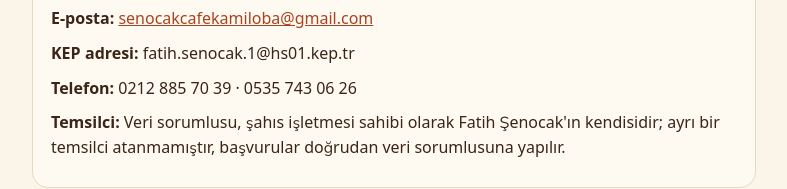
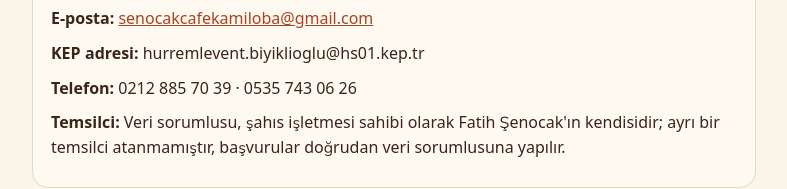
Before and after one commit to leventbiyiklioglu/senocak-cafe, a plain HTML site: page aydinlatma.html in a window 1280 px wide. Shown: the part 398-587 px from the top of the page, without its empty margins (246-1033 px from the left). Drawn offline with Linux system fonts and the light colour scheme.

Commit message:
Aydınlatma metni: KEP adresi güncellendi

```diff
--- a/aydinlatma.html
+++ b/aydinlatma.html
@@ -40,7 +40,7 @@
 <p><b>Adres:</b> Kamiloba Mah. İstanbul Cad. No:426A, Kumburgaz, Büyükçekmece/İstanbul</p>
 <p><b>Vergi dairesi / no:</b> Silivri Vergi Dairesi · 20747466792</p>
 <p><b>E-posta:</b> <a href="mailto:senocakcafekamiloba@gmail.com">senocakcafekamiloba@gmail.com</a></p>
-<p><b>KEP adresi:</b> fatih.senocak.1@hs01.kep.tr</p>
+<p><b>KEP adresi:</b> hurremlevent.biyiklioglu@hs01.kep.tr</p>
 <p><b>Telefon:</b> 0212 885 70 39 · 0535 743 06 26</p>
 <p><b>Temsilci:</b> Veri sorumlusu, şahıs işletmesi sahibi olarak Fatih Şenocak'ın kendisidir; ayrı bir temsilci atanmamıştır, başvurular doğrudan veri sorumlusuna yapılır.</p>
 </div>
@@ -130,7 +130,7 @@
 <p>Başvurunuzu Türkçe ve yazılı olarak; adınız soyadınız, (yazılı başvuruda) imzanız, T.C. kimlik numaranız (yabancılar için uyruk ve pasaport/kimlik numarası), tebligata esas adresiniz, varsa e-posta ve telefonunuz ile talebinizi belirterek:</p>
 <ul>
 <li>yukarıdaki adrese elden veya posta ile,</li>
-<li>güvenli elektronik imza ile <b>fatih.senocak.1@hs01.kep.tr</b> KEP adresine,</li>
+<li>güvenli elektronik imza ile <b>hurremlevent.biyiklioglu@hs01.kep.tr</b> KEP adresine,</li>
 <li>bize daha önce bildirdiğiniz ve sistemimizde kayıtlı e-posta adresinizden senocakcafekamiloba@gmail.com adresine</li>
 </ul>
 <p>iletebilirsiniz. Başvurunuz en geç 30 gün içinde ücretsiz sonuçlandırılır; işlem ayrıca bir maliyet gerektirirse Kurul'un belirlediği tarife uygulanabilir. Talebinizi kabul eder veya gerekçesini açıklayarak reddederiz; cevabımızı size yazılı olarak veya elektronik ortamda bildiririz (KVKK m.13). Başvurunuzun reddedilmesi, cevabı yetersiz bulmanız veya süresinde cevap verilmemesi hâlinde, cevabı öğrendiğiniz tarihten itibaren 30 gün ve her hâlde başvuru tarihinden itibaren 60 gün içinde KVKK m.14 uyarınca Kişisel Verileri Koruma Kurulu'na şikâyette bulunabilirsiniz.</p>
```
